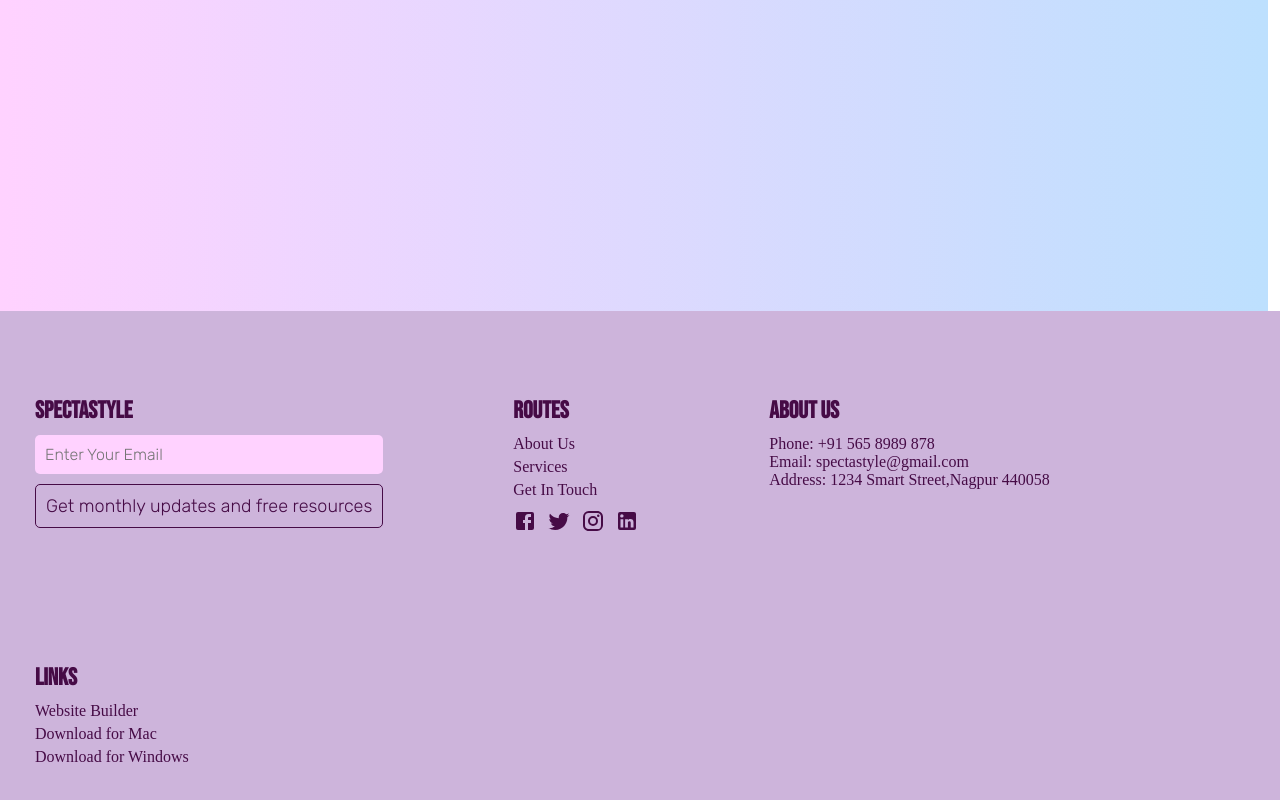
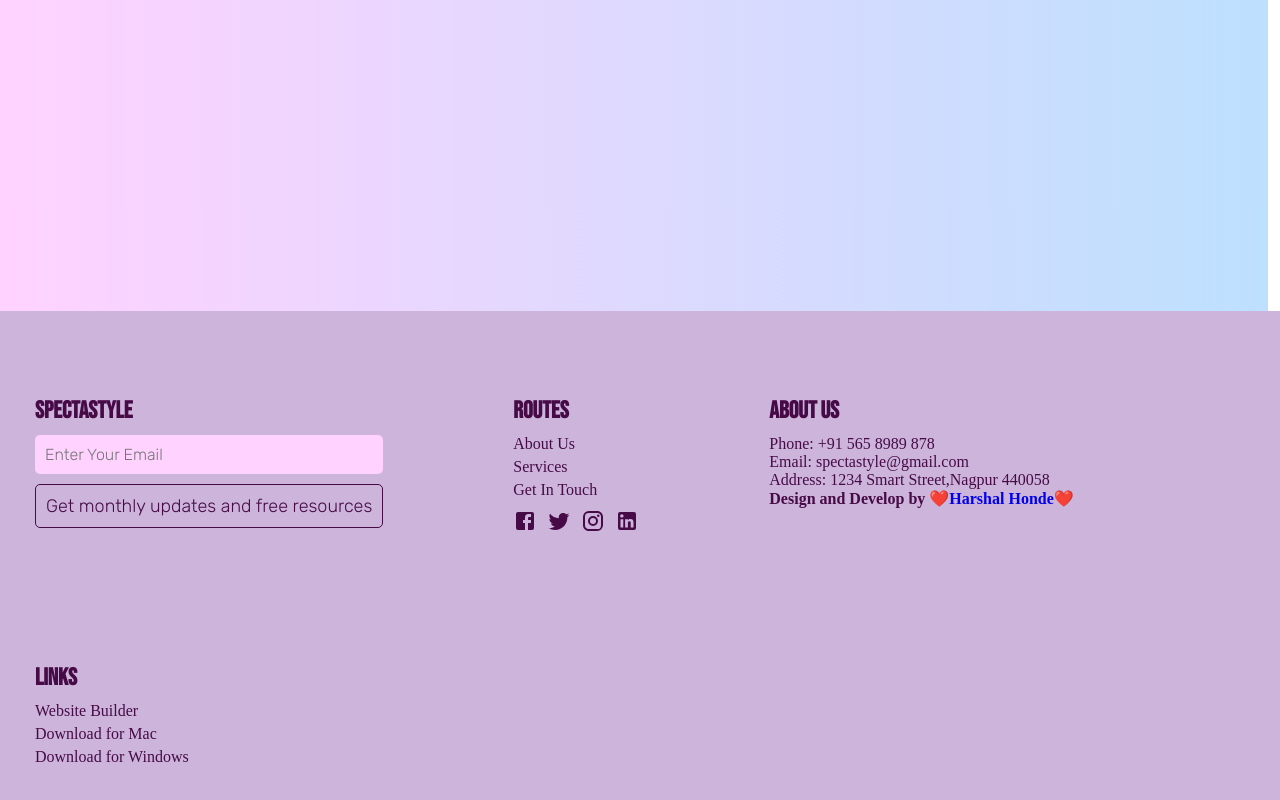
Before and after one commit to MuriloCastro0216/EcommerceSpectastyle, a React (Vite) app in the folder Frontend/: page / in a window 1280 px wide. Shown: the part 2371-3171 px from the top of the page. Built offline with nearby package versions, Linux system fonts and the light colour scheme; no server answers; a web font is replaced by a local one.

Commit message:
fixed footer

```diff
--- a/Frontend/src/Components/Footer.jsx
+++ b/Frontend/src/Components/Footer.jsx
@@ -34,6 +34,7 @@ const Footer = () => {
           <z>Phone: +91 565 8989 878</z>
           <z>Email: spectastyle@gmail.com</z>
           <z>Address: 1234 Smart Street,Nagpur 440058</z>
+          <z style={{fontWeight:'bolder'}}>Design and Develop by <a style={{textDecoration:'none'}} href="https://harshalwebfolio.netlify.app">❤️Harshal Honde❤️</a></z>
         </div>
 
         <div className="section">
```
